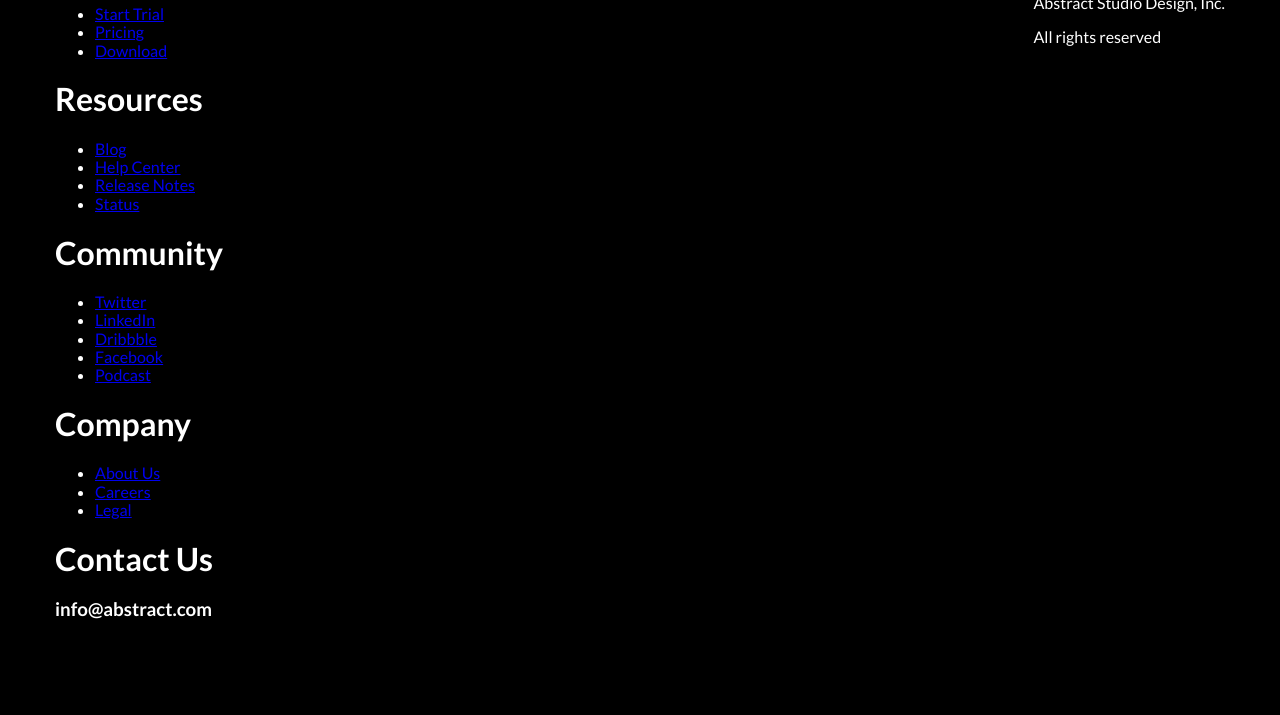
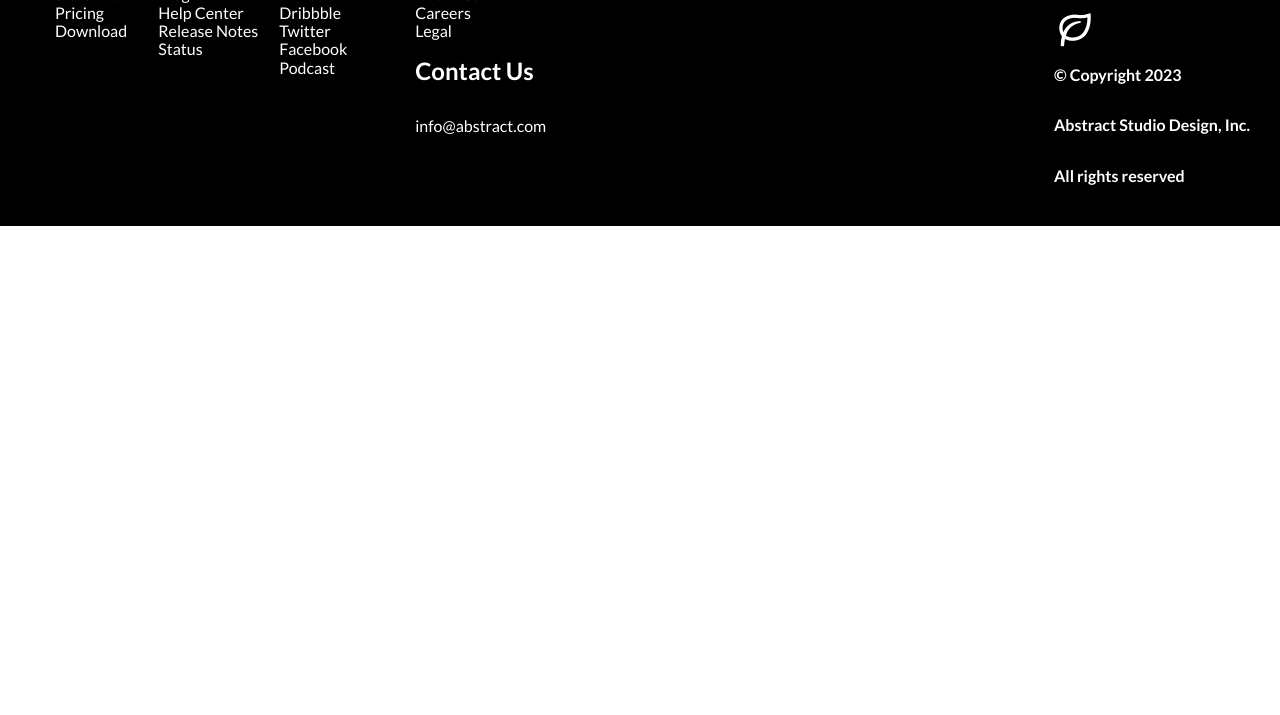
Before and after one commit to boussas/Website-page-Clone, a plain HTML site: page index.html in a window 1280 px wide. Shown: the part 1911-2626 px from the top of the page. After the commit the page ends 2137 px from the top, so only its background shows below. Drawn offline with nearby package versions, Linux system fonts and the light colour scheme.

Commit message:
Update index.html

```diff
--- a/index.html
+++ b/index.html
@@ -105,49 +105,51 @@
     </section>
     <footer class="footer">
         <div class="container">
-            <div>
+            <div class="elements1">
                 <div class="column1 column">
                     <h1>Abstract</h1>
-                    <ul>
-                        <li><a href="#">Start Trial</a></li>
-                        <li><a href="#">Pricing</a></li>
-                        <li><a href="#">Download</a></li>
-                    </ul>
+                    <a href="#">Start Trial</a>
+                    <a href="#">Pricing</a>
+                    <a href="#">Download</a>
                 </div>
                 <div class="column2 column">
                     <h1>Resources</h1>
-                    <ul>
-                        <li><a href="#">Blog</a></li>
-                        <li><a href="#">Help Center</a></li>
-                        <li><a href="#">Release Notes</a></li>
-                        <li><a href="#">Status</a></li>
-                    </ul>
+                    <a href="#">Blog</a>
+                    <a href="#">Help Center</a>
+                    <a href="#">Release Notes</a>
+                    <a href="#">Status</a>
+
                 </div>
                 <div class="column3 column">
                     <h1>Community</h1>
-                    <ul>
-                        <li><a href="#">Twitter</a></li>
-                        <li><a href="#">LinkedIn</a></li>
-                        <li><a href="#">Dribbble</a></li>
-                        <li><a href="#">Facebook</a></li>
-                        <li><a href="#">Podcast</a></li>
-                    </ul>
+
+                    <a href="#">LinkedIn</a>
+                    <a href="#">Dribbble</a>
+                    <a href="#">Twitter</a>
+                    <a href="#">Facebook</a>
+                    <a href="#">Podcast</a>
+
                 </div>
                 <div class="column4 column">
                     <h1>Company</h1>
-                    <ul>
-                        <li><a href="#">About Us</a></li>
-                        <li><a href="#">Careers</a></li>
-                        <li><a href="#">Legal</a></li>
-                    </ul>
+                    <a href="#">About Us</a>
+                    <a href="#">Careers</a>
+                    <a href="#">Legal</a>
                     <h1>Contact Us</h1>
-                    <h3>info@abstract.com</h3>
+                    <p>info@abstract.com</p>
                 </div>
             </div>
-            <div class="copy">
+            <div class="elements2">
                 <i class='bx bx-leaf'></i>
                 <p>&copy; Copyright 2023</p>
 
+                <p>Abstract Studio Design, Inc.</p>
+                <p>All rights reserved
+                </p>
+            </div>
+            <div class="elements2-copy">
+                <i class='bx bx-leaf'></i>
+                <p>&copy; Copyright 2023</p>
                 <p>Abstract Studio Design, Inc.</p>
                 <p>All rights reserved
                 </p>
```
